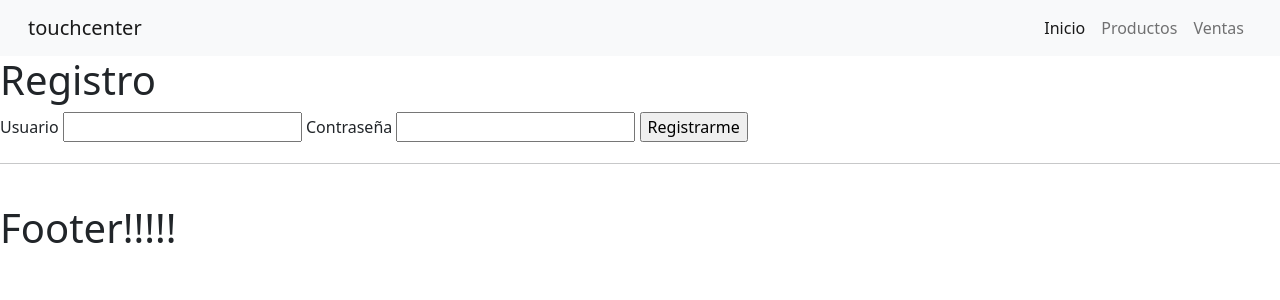
After one commit to InfoITColombia/touchcenter_flask, a Flask app: page /register in a window 1280 px wide. The commit adds this page. Shown: the top 300 px of the page. Run offline with Flask 3, Linux system fonts and the light colour scheme; some libraries are stand-ins or nearby versions.

Commit message:
Navbar y registro de usuario

```diff
--- a/app/__init__.py
+++ b/app/__init__.py
@@ -2,11 +2,11 @@ from .config import  ProductionConfig, DevelopmentConfigMYSQL, DevelopmentConfig
 from flask import Flask, session
 
 from .database import db, ma
-from .touchcenter.views import home
+from .touchcenter.views import home, producto, venta
 
 
 #ACTIVE_ENDPOINTS = [('/',home), ('/dashboard', dashboard), ('/releases', releases), ('/artists', artists), ('/purchase', purchase), ("/products", products) ]
-ACTIVE_ENDPOINTS = [('/',home) ]
+ACTIVE_ENDPOINTS = [('/',home), ('/producto',producto), ('/venta', venta)  ]
 
 
 def create_app(config=DevelopmentConfigSQLITE):
--- a/app/templates/base.html
+++ b/app/templates/base.html
@@ -1,7 +1,12 @@
 <html>
+
 <head>
-        <link rel="stylesheet" href="https://stackpath.bootstrapcdn.com/font-awesome/4.7.0/css/font-awesome.min.css" integrity="sha384-wvfXpqpZZVQGK6TAh5PVlGOfQNHSoD2xbE+QkPxCAFlNEevoEH3Sl0sibVcOQVnN" crossorigin="anonymous" SameSite="none Secure">
-        <link rel="stylesheet" href="https://stackpath.bootstrapcdn.com/bootstrap/4.5.0/css/bootstrap.min.css" integrity="sha384-9aIt2nRpC12Uk9gS9baDl411NQApFmC26EwAOH8WgZl5MYYxFfc+NcPb1dKGj7Sk" crossorigin="anonymous" SameSite="none Secure">
+    <link rel="stylesheet" href="https://stackpath.bootstrapcdn.com/font-awesome/4.7.0/css/font-awesome.min.css"
+        integrity="sha384-wvfXpqpZZVQGK6TAh5PVlGOfQNHSoD2xbE+QkPxCAFlNEevoEH3Sl0sibVcOQVnN" crossorigin="anonymous"
+        SameSite="none Secure">
+    <link rel="stylesheet" href="https://stackpath.bootstrapcdn.com/bootstrap/4.5.0/css/bootstrap.min.css"
+        integrity="sha384-9aIt2nRpC12Uk9gS9baDl411NQApFmC26EwAOH8WgZl5MYYxFfc+NcPb1dKGj7Sk" crossorigin="anonymous"
+        SameSite="none Secure">
     <script src="https://kit.fontawesome.com/151fccfd32.js" crossorigin="anonymous"></script>
     <link rel="stylesheet" href="{{ url_for('static', filename='css/navbar-style.css') }}" type="text/css">
 
@@ -14,37 +19,37 @@
 
 
     <!-- Bootstrap JS -->
-        <script src="https://stackpath.bootstrapcdn.com/bootstrap/4.1.0/js/bootstrap.min.js" integrity="sha384-uefMccjFJAIv6A+rW+L4AHf99KvxDjWSu1z9VI8SKNVmz4sk7buKt/6v9KI65qnm" crossorigin="anonymous"></script>
-        <script src="https://cdnjs.cloudflare.com/ajax/libs/popper.js/1.12.3/umd/popper.min.js" integrity="sha384-vFJXuSJphROIrBnz7yo7oB41mKfc8JzQZiCq4NCceLEaO4IHwicKwpJf9c9IpFgh" crossorigin="anonymous"></script>
-        <script src="https://maxcdn.bootstrapcdn.com/bootstrap/4.0.0-beta.2/js/bootstrap.min.js" integrity="sha384-alpBpkh1PFOepccYVYDB4do5UnbKysX5WZXm3XxPqe5iKTfUKjNkCk9SaVuEZflJ" crossorigin="anonymous"></script>
-        <script type="text/javascript" src="https://maxcdn.bootstrapcdn.com/bootstrap/3.3.5/js/bootstrap.min.js"></script>
-        <script src="https://ajax.googleapis.com/ajax/libs/jquery/3.5.1/jquery.min.js"></script>
-        <script src="https://cdn.jsdelivr.net/npm/sweetalert2@10"></script>
+    <link href="https://cdn.jsdelivr.net/npm/bootstrap@5.0.2/dist/css/bootstrap.min.css" rel="stylesheet"
+        integrity="sha384-EVSTQN3/azprG1Anm3QDgpJLIm9Nao0Yz1ztcQTwFspd3yD65VohhpuuCOmLASjC" crossorigin="anonymous">
+    <link rel="stylesheet" href="https://cdn.jsdelivr.net/npm/sweetalert2@10.15.7/dist/sweetalert2.min.css">
+
+    <script src="https://code.jquery.com/jquery-3.6.0.min.js"></script>
+
+    <script src="https://cdn.jsdelivr.net/npm/bootstrap@5.0.2/dist/js/bootstrap.bundle.min.js"
+        integrity="sha384-MrcW6ZMFYlzcLA8Nl+NtUVF0sA7MsXsP1UyJoMp4YLEuNSfAP+JcXn/tWtIaxVXM"
+        crossorigin="anonymous"></script>
+
+    <script src="https://cdn.jsdelivr.net/npm/sweetalert2@10.15.7/dist/sweetalert2.all.min.js"></script>
+    <link rel="stylesheet" href="https://cdnjs.cloudflare.com/ajax/libs/font-awesome/6.0.0-beta3/css/all.min.css"
+        integrity="sha512-...">
+
 
 
     {%block head%}{%endblock%}
     <title>{% block title %}{% endblock %}</title>
 
 </head>
+
 <body>
+    {% include 'navbar.html' %}
 
-        <h1>Navbar!!!!!</h1>
-        <hr>
-        <br>
 
-        {% for mesg in get_flashed_messages() %}
-        <script>
-                            Swal.fire({
-                                position: 'center',
-                                icon: 'success',
-                                text: "{{mesg}}",
-                                showConfirmButton: true,
-                                timer: 5000
-                            })
-                        </script>
-        {% endfor %}
+
+
+    <div class="contenido">
     {%block contenido%}
     {%endblock%}
+</div>
 
 
 
@@ -62,7 +67,18 @@
     {%block scripts%}
     {%endblock%}
 
-
+    {% with messages = get_flashed_messages(with_categories=true) %}
+    {% for message, category in messages %}
+    <script>
+        Swal.fire({
+            icon: "{{ category }}",
+            title: "{{ message }}",
+            showConfirmButton: true,
+            timer: 5000
+        });
+    </script>
+    {% endfor %}
+    {% endwith %}
 
 
     <script src="http://code.jquery.com/jquery-1.9.1.js"></script>
@@ -74,4 +90,5 @@
 
 
 </body>
+
 </html>
--- /dev/null
+++ b/app/templates/navbar.html
@@ -0,0 +1,46 @@
+<nav class="navbar navbar-expand-lg navbar-light bg-light">
+    <div class="container-fluid">
+        <a class="navbar-brand" href="{{url_for('home.index')}}">touchcenter</a>
+        <button class="navbar-toggler" type="button" data-bs-toggle="collapse" data-bs-target="#navbarNav"
+            aria-controls="navbarNav" aria-expanded="false" aria-label="Toggle navigation">
+            <span class="navbar-toggler-icon"></span>
+        </button>
+        <div class="collapse navbar-collapse justify-content-end" id="navbarNav">
+            <ul class="navbar-nav">
+                <li class="nav-item">
+                    <a class="nav-link active" aria-current="page" href="#">Inicio</a>
+                </li>
+                <li class="nav-item">
+                    <a class="nav-link" href="{{url_for('producto.productos')}}">Productos</a>
+                </li>
+                <li class="nav-item">
+                    <a class="nav-link" href="{{url_for('venta.ventas')}}">Ventas</a>
+                </li>
+
+            </ul>
+
+        </div>
+
+        {% if g.user %}
+        <div class="collapse navbar-collapse justify-content-end" id="navbarNav">
+
+          <ul class="navbar-nav">
+              <li class="nav-item dropdown">
+                  <a class="nav-link dropdown-toggle" href="#" id="navbarScrollingDropdown" role="button"
+                      data-bs-toggle="dropdown" aria-expanded="false">
+                      {{g.user[0]["n_usuario"]}}
+                  </a>
+                  <ul class="dropdown-menu" aria-labelledby="navbarScrollingDropdown">
+                      <li><a class="dropdown-item" href="{{url_for('admin.home')}}">Opciones Admin</a></li>
+                      <li><hr class="dropdown-divider"></li>
+                      <li><a class="dropdown-item" href="{{url_for('usuario.logout')}}">Cerar sesión</a></li>
+                  </ul>
+              </li>
+          </ul>
+
+        {% endif %}
+
+
+
+    </div>
+  </nav>
--- /dev/null
+++ b/app/templates/register.html
@@ -0,0 +1,17 @@
+{%extends "base.html"%}
+{%block title%}
+Registro
+{%endblock%}
+{%block contenido%}
+
+<h1>Registro</h1>
+<form method="POST" action="{{url_for('home.register')}}">
+
+
+    {{ form.usuario.label }} {{ form.usuario(size=20) }}
+    {{ form.pwd_usuario.label }} {{ form.pwd_usuario(size=20) }}
+    <input type="submit" value="Registrarme">
+</form>
+
+
+{%endblock%}
--- a/app/touchcenter/forms.py
+++ b/app/touchcenter/forms.py
@@ -6,3 +6,7 @@ from wtforms import StringField, SelectField, PasswordField, IntegerField, FileF
 class LoginUsuarioForm(FlaskForm):
     usuario =  StringField('Usuario', validators=[DataRequired()])
     pwd_usuario =  PasswordField('Contraseña', validators=[DataRequired()])
+
+class RegistroUsuarioForm(FlaskForm):
+    usuario =  StringField('Usuario', validators=[DataRequired()])
+    pwd_usuario =  PasswordField('Contraseña', validators=[DataRequired()])
--- a/app/touchcenter/views.py
+++ b/app/touchcenter/views.py
@@ -1,9 +1,10 @@
 from flask import Blueprint, Response, flash, session, request, g, render_template, redirect, url_for, jsonify, make_response
-from .forms import LoginUsuarioForm
-from .models import get_user_by_usuario
+from .forms import LoginUsuarioForm, RegistroUsuarioForm
+from .models import get_user_by_usuario, register_user
 
 home = Blueprint('home', __name__)
-
+producto = Blueprint('producto', __name__ , url_prefix = '/producto')
+venta = Blueprint('venta',       __name__ , url_prefix = '/venta')
 
 @home.route("/")
 def index():
@@ -27,30 +28,49 @@ def login():
         print(user)
         if not user:
             print("no existe el usuario")
-            flash("No existe el usuario")
+            flash("No existe el usuario", 'info')
             return redirect(url_for('home.login'))
         elif user['pwd_usuario'] == pwd:
-            flash("Bienvenido")
+            flash("Bienvenido", 'info')
             session["user"] = user
             return redirect(url_for('home.index'))
         else:
-            flash("Contraseña incorrecta")
+            flash("Contraseña incorrecta", 'warning')
             return redirect(url_for('home.login'))
 
 
 @home.route("/register", methods=["GET", 'POST'])
 def register():
-    form_login = LoginUsuarioForm()
+    form_register = RegistroUsuarioForm()
 
     if request.method == 'GET':
-        resp = make_response(render_template('register.html', form=form_login))
-        resp.set_cookie('same-site-cookie', 'foo', samesite='Lax')
-        resp.set_cookie('cross-site-cookie', 'bar', samesite='Lax', secure=True)
-        return resp
+        #resp = make_response()
+        #resp.set_cookie('same-site-cookie', 'foo', samesite='Lax')
+        #resp.set_cookie('cross-site-cookie', 'bar', samesite='Lax', secure=True)
+        return render_template('register.html', form=form_register)
 
     if request.method == 'POST':
-        usuario = form_login.usuario.data
-        pwd = form_login.pwd_usuario.data
+        usuario = form_register.usuario.data
+        pwd = form_register.pwd_usuario.data
 
         user = get_user_by_usuario(usuario)
-        print(user)
+        if user:
+            flash("El usuario ya existe", 'info')
+            return redirect(url_for('home.register'))
+        else:
+            user = register_user(usuario,pwd, "admin" )
+            if user:
+                flash("Se registro el usuario "+ user, 'success')
+                return redirect(url_for('home.login'))
+            else:
+                flash( "No se registró el usuario ", 'error')
+                return redirect(url_for('home.register'))
+
+
+@producto.route("/", methods=["GET", "POST"])
+def productos():
+    return "Productos"
+
+@venta.route("/", methods=["GET", "POST"])
+def ventas():
+    return "ventas"
```
Also changed, not shown: app/touchcenter/models.py (+23 -0 lines), app/instance/touchcenter.sqlite3 (deleted), instance/touchcenter.sqlite3. Lines whose indentation alone changed are shown as unchanged.
